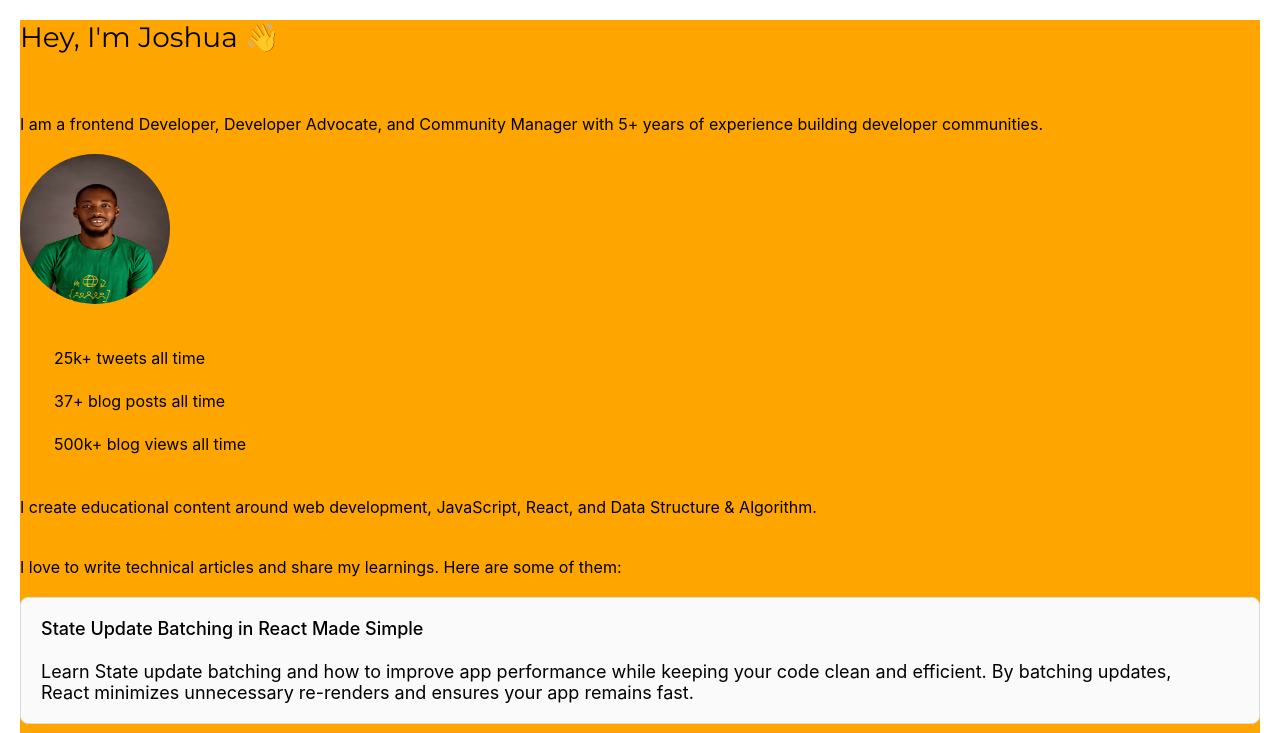
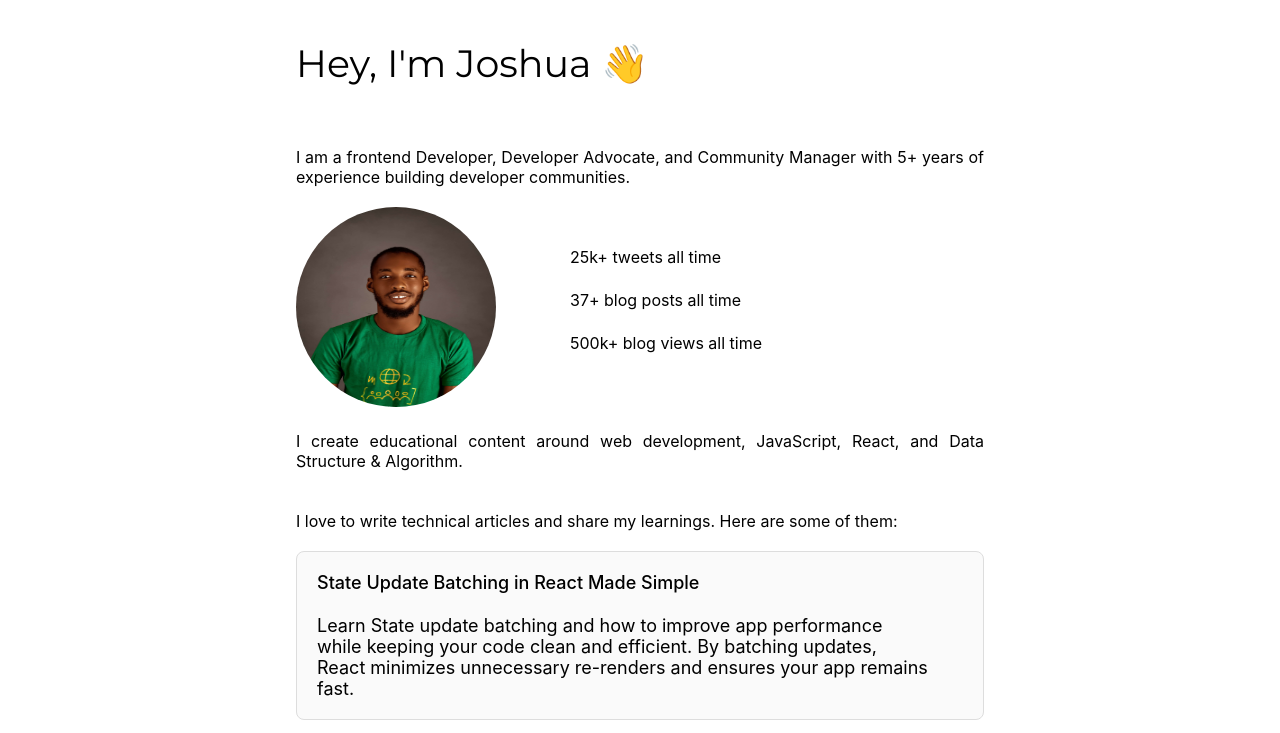
Before and after one commit to Josh-Alhassan/joahua-alhassan, a React (Create React App) app: page / in a window 1280 px wide. Shown: the top 733 px of the page. Built offline with nearby package versions, Linux system fonts and the light colour scheme; some icons are missing.

Commit message:
fix responsiveness v1

```diff
--- a/src/App.css
+++ b/src/App.css
@@ -36,3 +36,17 @@
     transform: rotate(360deg);
   }
 }
+
+@media screen and (min-width: 320px) {
+  .app-style {
+    padding: 20px;
+  }
+}
+
+@media screen and (min-width: 768px) {
+  .app-style {
+    padding: 40px;
+    max-width: 768px;
+    margin: 0 auto;
+  }
+}
--- a/src/App.js
+++ b/src/App.js
@@ -4,7 +4,7 @@ import Home from "./pages/Home";
 
 function App() {
   return (
-    <div style={{ padding: "20px" }}>
+    <div className="app-style">
       <Home />
     </div>
   );
--- a/src/components/Profile.module.css
+++ b/src/components/Profile.module.css
@@ -15,3 +15,19 @@
     padding-top: 20px;
   }
 }
+
+@media screen and (min-width: 617px) {
+  .profileContainer {
+    flex-direction: row;
+    gap: 40px;
+  }
+
+  .profileImage {
+    width: 200px;
+    height: 200px;
+  }
+
+  .profileCard {
+    padding-top: 40px;
+  }
+}
--- a/src/pages/Home.module.css
+++ b/src/pages/Home.module.css
@@ -19,8 +19,9 @@
   }
 }
 
-@media screen and (min-width: 768px) {
+@media screen and (min-width: 617px) {
   .homePage {
-    background-color: orange;
+    /* background-color: orange; */
+    /* padding: 20px; */
   }
 }
--- a/src/utilities/PrimaryHeader.module.css
+++ b/src/utilities/PrimaryHeader.module.css
@@ -9,3 +9,9 @@
     margin-bottom: 40px;
   }
 }
+
+@media screen and (min-width: 617px) {
+  .primaryHeader {
+    font-size: 38px;
+  }
+}
```
